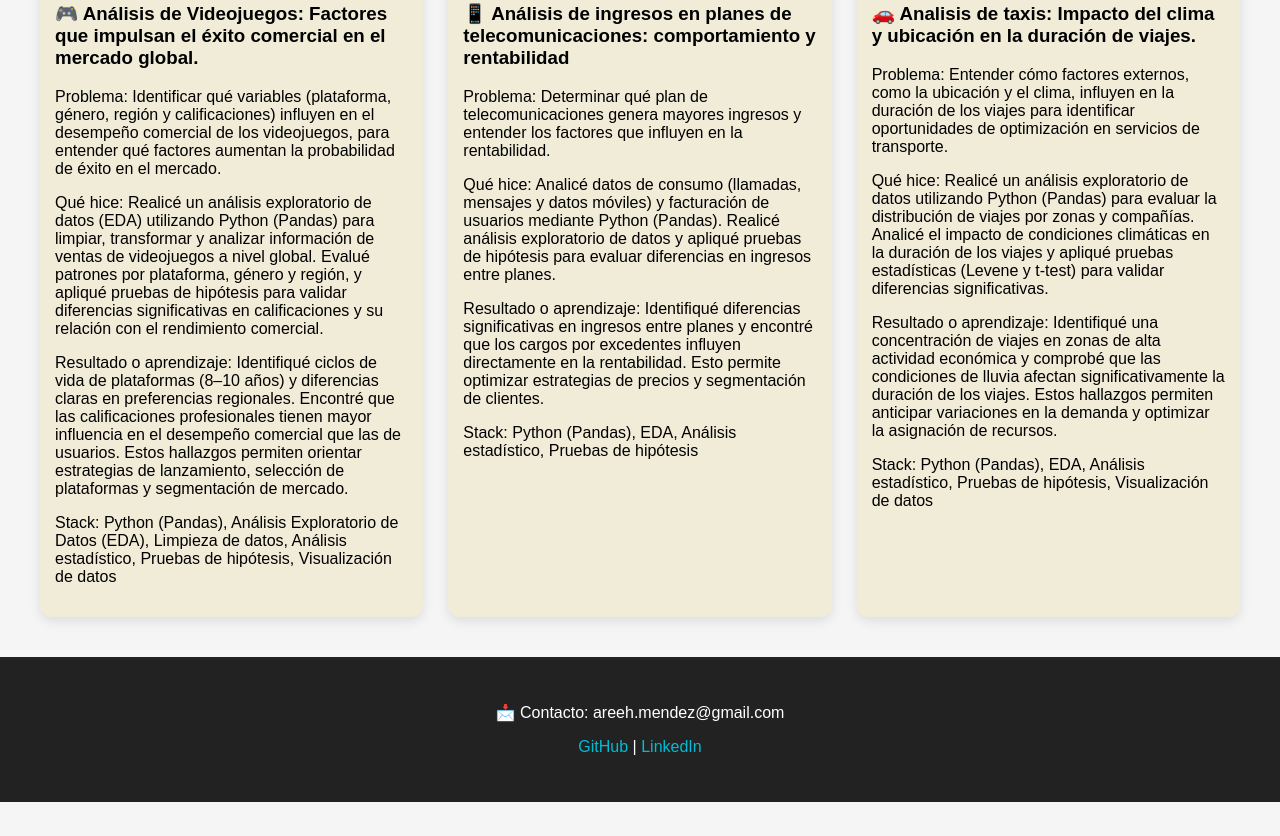
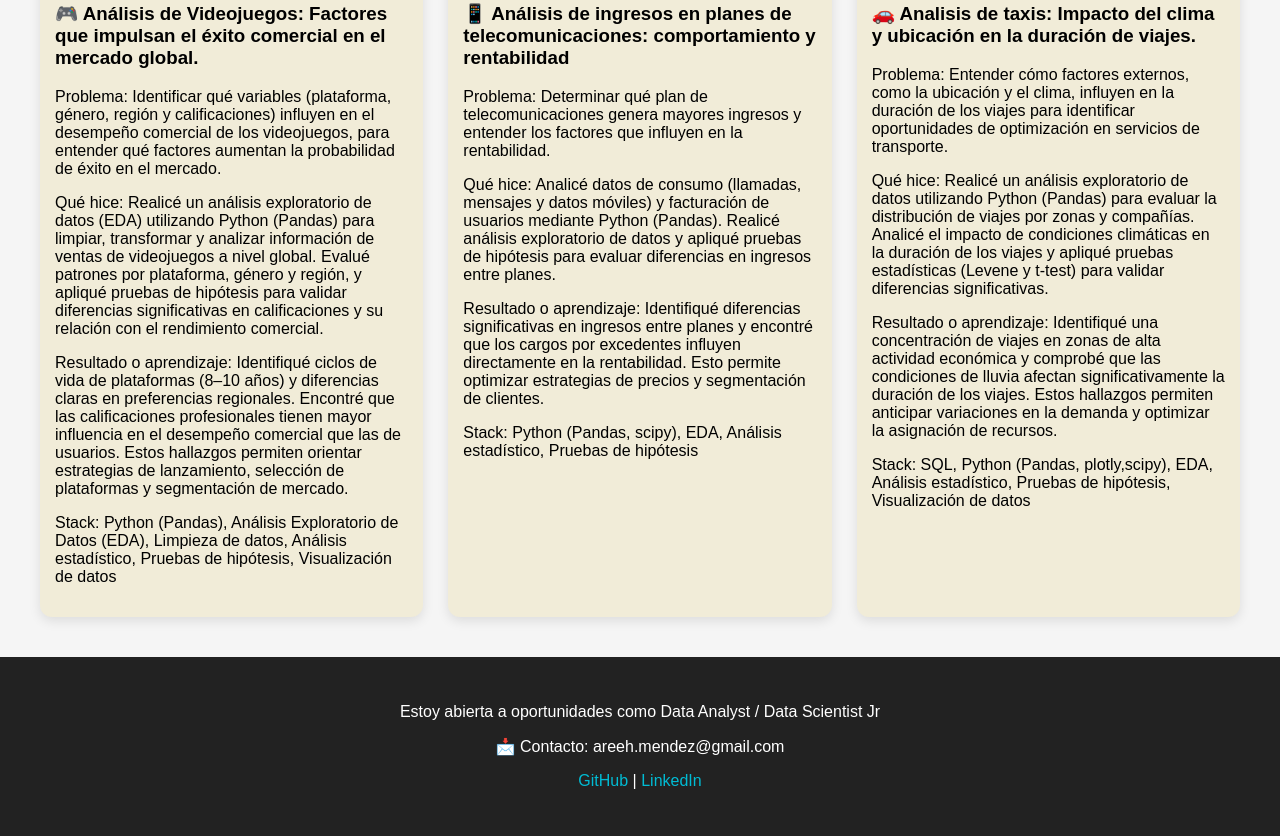
Before and after one commit to Arely45/Arely45.github.io, a plain HTML site: page index.html in a window 1280 px wide. Shown: the part 780-1616 px from the top of the page. Before the commit the page ends 1582 px from the top, so only its background shows below. Drawn offline with Linux system fonts and the light colour scheme.

Commit message:
html listo

```diff
--- a/index.html
+++ b/index.html
@@ -85,7 +85,7 @@
     <header>
         <h1>Arely Méndez Hernández</h1>
         <p>Estadística | Data Scientist Jr | Python • SQL • Análisis de Datos</p>
-        <p>Portafolio de proyectos enfocados en análisis de datos reales y generación de insights</p>
+        <p>Analizo datos reales para generar insights accionables y mejorar la toma de decisiones</p>
 
 
         <h2>Sobre mí</h2>
@@ -175,7 +175,7 @@
 
                 <p>
                     Stack:
-                    Python (Pandas), EDA, Análisis estadístico, Pruebas de hipótesis
+                    Python (Pandas, scipy), EDA, Análisis estadístico, Pruebas de hipótesis
                 </p>
             </div>
         </a>
@@ -208,7 +208,8 @@
 
                 <p>
                     Stack:
-                    Python (Pandas), EDA, Análisis estadístico, Pruebas de hipótesis, Visualización de datos
+                    SQL, Python (Pandas, plotly,scipy), EDA, Análisis estadístico, Pruebas de hipótesis, Visualización
+                    de datos
                 </p>
             </div>
         </a>
@@ -216,6 +217,7 @@
     </div>
 
     <footer>
+        <p>Estoy abierta a oportunidades como Data Analyst / Data Scientist Jr</p>
         <p>📩 Contacto: areeh.mendez@gmail.com</p>
         <p>
             <a href="https://github.com/Arely45/Arely45.github.io/blob/main/README.md" target="_blank">GitHub</a> |
```
